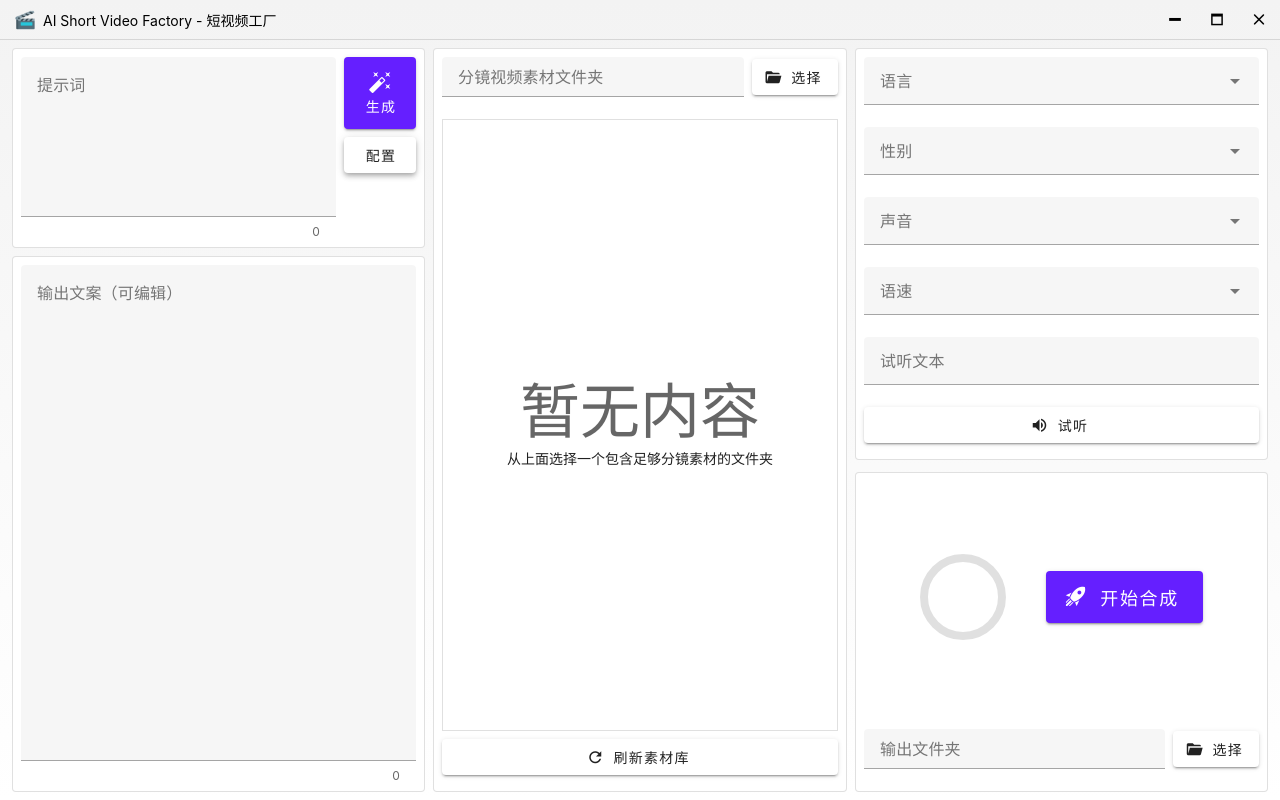
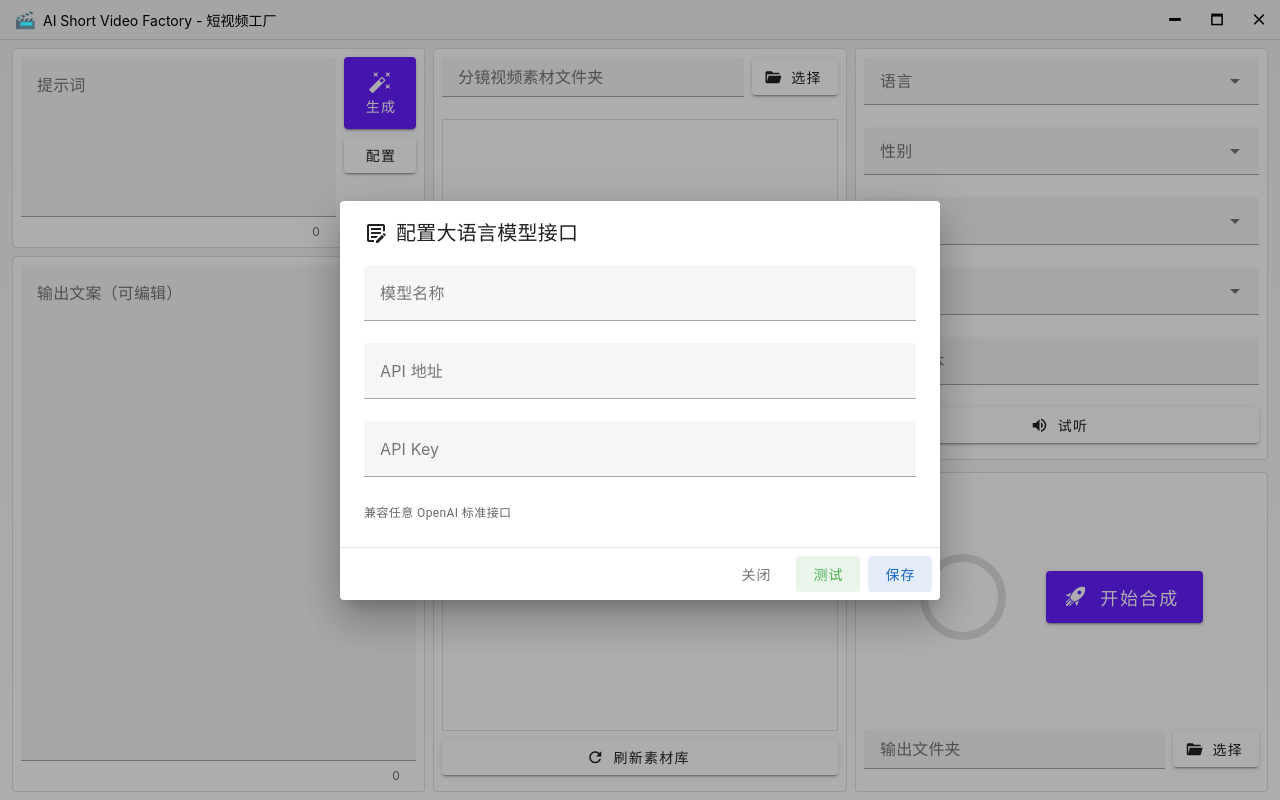
Before and after one commit to icodebase-cn/ai_video_factory, a Vue app: page /#/ in a window 1280 px wide. Both pictures are taken after a click on the button "配置". Built offline with nearby package versions, Linux system fonts and the light colour scheme.

Commit message:
完善大语言模型生成文案相关功能

```diff
--- a/package.json
+++ b/package.json
@@ -1,7 +1,7 @@
 {
   "name": "short-video-factory",
   "description": "短视频工厂，一键生成产品营销与泛内容短视频，AI批量自动剪辑",
-  "version": "0.0.1",
+  "version": "0.0.2",
   "author": {
     "name": "YILS",
     "developer": "YILS",
@@ -17,13 +17,16 @@
     "preinstall": "npx only-allow pnpm"
   },
   "dependencies": {
+    "@ai-sdk/openai": "^1.3.23",
     "@vueuse/core": "^13.5.0",
+    "ai": "^4.3.19",
     "better-sqlite3": "9.6.0",
     "mitt": "^3.0.1",
     "pinia": "^3.0.3",
     "pinia-plugin-persistedstate": "^4.4.1",
     "vue": "^3.5.17",
     "vue-router": "^4.5.1",
+    "vue-toastification": "2.0.0-rc.5",
     "vuetify": "^3.9.0"
   },
   "devDependencies": {
--- a/src/main.ts
+++ b/src/main.ts
@@ -4,6 +4,9 @@ import { createVuetify } from 'vuetify'
 import * as components from 'vuetify/components'
 import * as directives from 'vuetify/directives'
 import { aliases, mdi } from 'vuetify/iconsets/mdi'
+
+import Toast, { PluginOptions } from 'vue-toastification'
+import 'vue-toastification/dist/index.css'
 
 import 'virtual:uno.css'
 import './assets/base.scss'
@@ -31,6 +34,7 @@ document.title = GlobalSetting.appName
 const app = createApp(App)
 
 app.use(vuetify)
+app.use(Toast, { position: 'bottom-left', pauseOnFocusLoss: false } as PluginOptions)
 app.use(router)
 app.use(store)
 
--- a/src/store/app.ts
+++ b/src/store/app.ts
@@ -1,9 +1,25 @@
 import { defineStore } from 'pinia'
+import { ref } from 'vue'
 
-export const useUserStore = defineStore(
+export const useAppStore = defineStore(
   'app',
   () => {
-    return {}
+    const prompt = ref('')
+    const llmConfig = ref({
+      modelName: '',
+      apiUrl: '',
+      apiKey: '',
+    })
+
+    const updateLLMConfig = (newConfig: typeof llmConfig.value) => {
+      llmConfig.value = newConfig
+    }
+
+    return {
+      prompt,
+      llmConfig,
+      updateLLMConfig,
+    }
   },
   {
     persist: true,
--- a/src/views/Home/components/text-generate.vue
+++ b/src/views/Home/components/text-generate.vue
@@ -3,15 +3,69 @@
     <v-sheet class="h-[200px] p-2 flex gap-2" border rounded>
       <v-textarea
         class="h-full"
-        v-model="prompt"
+        v-model="appStore.prompt"
         label="提示词"
         counter
         persistent-counter
         no-resize
       ></v-textarea>
       <div class="flex flex-col gap-2">
-        <v-btn prepend-icon="mdi-auto-fix" color="deep-purple-accent-3" stacked> 生成 </v-btn>
-        <v-btn> 配置 </v-btn>
+        <v-btn
+          v-if="!isGenerating"
+          prepend-icon="mdi-auto-fix"
+          color="deep-purple-accent-3"
+          stacked
+          @click="handleGenerate"
+        >
+          生成
+        </v-btn>
+        <v-btn v-else prepend-icon="mdi-stop" color="red" stacked @click="handleStopGenerate">
+          停止
+        </v-btn>
+
+        <v-dialog v-model="configDialogShow" max-width="600" persistent>
+          <template v-slot:activator="{ props: activatorProps }">
+            <v-btn v-bind="activatorProps"> 配置 </v-btn>
+          </template>
+
+          <v-card prepend-icon="mdi-text-box-edit-outline" title="配置大语言模型接口">
+            <v-card-text>
+              <v-text-field
+                label="模型名称"
+                v-model="config.modelName"
+                required
+                clearable
+              ></v-text-field>
+              <v-text-field
+                label="API 地址"
+                v-model="config.apiUrl"
+                required
+                clearable
+              ></v-text-field>
+              <v-text-field
+                label="API Key"
+                v-model="config.apiKey"
+                type="password"
+                required
+                clearable
+              ></v-text-field>
+              <small class="text-caption text-medium-emphasis">兼容任意 OpenAI 标准接口</small>
+            </v-card-text>
+            <v-divider></v-divider>
+            <v-card-actions>
+              <v-spacer></v-spacer>
+              <v-btn text="关闭" variant="plain" @click="handleCloseDialog"></v-btn>
+              <v-btn
+                color="success"
+                text="测试"
+                variant="tonal"
+                :loading="testStatus === TestStatusEnum.LOADING"
+                @click="handleTestConfig"
+              ></v-btn>
+              <v-btn color="primary" text="保存" variant="tonal" @click="handleSaveConfig"></v-btn>
+            </v-card-actions>
+          </v-card>
+        </v-dialog>
       </div>
     </v-sheet>
     <v-sheet class="h-0 flex-1 p-2" border rounded>
@@ -28,10 +82,95 @@
 </template>
 
 <script lang="ts" setup>
-import { ref } from 'vue'
+import { useAppStore } from '@/store'
+import { nextTick, ref, toRaw } from 'vue'
+import { createOpenAI } from '@ai-sdk/openai'
+import { generateText, streamText } from 'ai'
+import { useToast } from 'vue-toastification'
 
-const prompt = ref('')
+const toast = useToast()
+const appStore = useAppStore()
+
 const outputText = ref('')
+const isGenerating = ref(false)
+const abortController = ref<AbortController | null>(null)
+const handleGenerate = async () => {
+  const openai = createOpenAI({
+    baseURL: appStore.llmConfig.apiUrl,
+    apiKey: appStore.llmConfig.apiKey,
+  })
+  abortController.value = new AbortController()
+  isGenerating.value = true
+  outputText.value = ''
+  try {
+    const result = streamText({
+      model: openai(appStore.llmConfig.modelName),
+      system: ``,
+      prompt: appStore.prompt,
+      onError: (error) => {
+        throw error
+      },
+      abortSignal: abortController.value.signal,
+    })
+    for await (const textPart of result.textStream) {
+      outputText.value += textPart
+    }
+  } catch (error) {
+    console.log(`error`, error)
+    // @ts-ignore
+    if (error?.name !== 'AbortError' && error?.error?.name !== 'AbortError') {
+      toast.error('生成失败，请检查大模型配置是否正确')
+    }
+  } finally {
+    abortController.value = null
+    isGenerating.value = false
+  }
+}
+const handleStopGenerate = () => {
+  if (abortController.value) {
+    abortController.value.abort()
+  }
+}
+
+// 配置大模型接口
+const config = ref(structuredClone(toRaw(appStore.llmConfig)))
+const configDialogShow = ref(false)
+const resetConfigDialog = () => {
+  config.value = structuredClone(toRaw(appStore.llmConfig))
+}
+const handleCloseDialog = () => {
+  configDialogShow.value = false
+  nextTick(resetConfigDialog)
+}
+const handleSaveConfig = () => {
+  appStore.updateLLMConfig(config.value)
+  configDialogShow.value = false
+}
+
+// 测试大模型连通性
+enum TestStatusEnum {
+  LOADING = 'loading',
+  SUCCESS = 'success',
+  ERROR = 'error',
+}
+const testStatus = ref<TestStatusEnum>()
+const handleTestConfig = async () => {
+  testStatus.value = TestStatusEnum.LOADING
+  const openai = createOpenAI({ baseURL: config.value.apiUrl, apiKey: config.value.apiKey })
+  try {
+    const result = await generateText({
+      model: openai(config.value.modelName),
+      prompt: 'Hello world',
+    })
+    console.log(`result`, result)
+    testStatus.value = TestStatusEnum.SUCCESS
+    toast.success('大模型连接成功')
+  } catch (error) {
+    console.log(`error`, error)
+    testStatus.value = TestStatusEnum.ERROR
+    toast.error('大模型连接失败，请检查配置是否正确')
+  }
+}
 </script>
 
 <style lang="scss" scoped>
```
Also changed, not shown: 1 other file (tests, documents, lock files or other folders).
